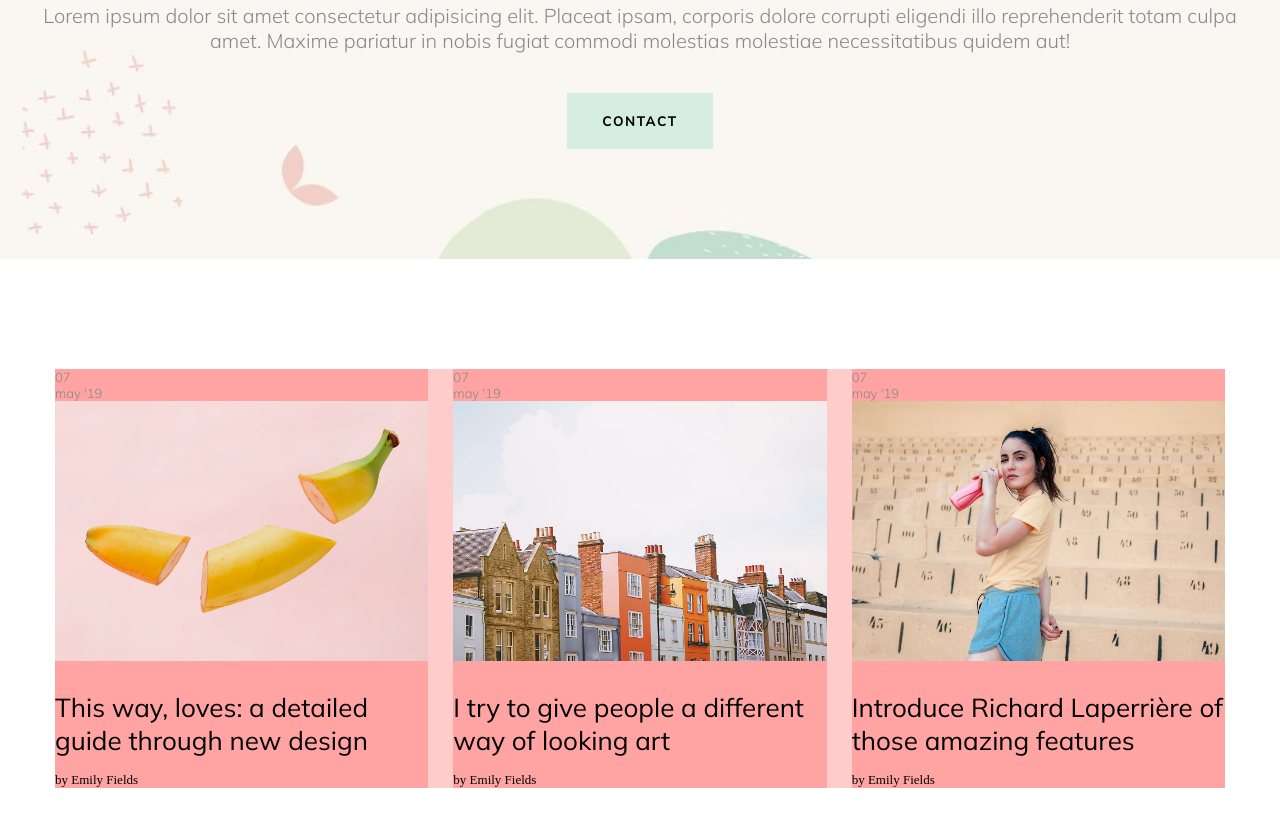
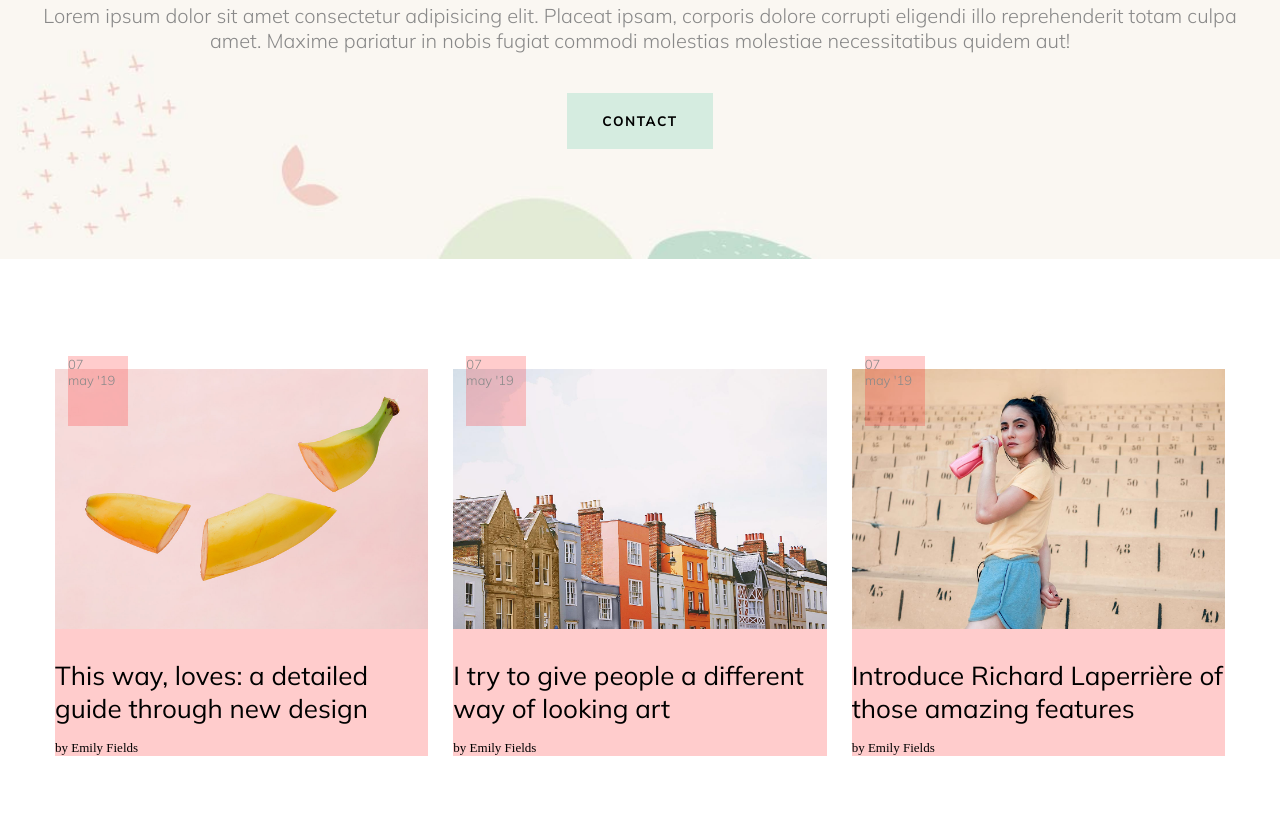
Before and after one commit to C-Bertotti/proj-html-vuejs, a website: page index.html in a window 1280 px wide. Shown: the part 2576-3402 px from the top of the page. Drawn offline with nearby package versions, Linux system fonts and the light colour scheme; a web font is replaced by a local one.

Commit message:
Modificato colore #D8F0E3 in #F77B72
variabile $primaryColorLight

```diff
--- a/index.html
+++ b/index.html
@@ -132,13 +132,10 @@
                     </div>
                 </section>
                 <section id="blog">
-                    <div class="container container--s debug">
+                    <div class="container container--s">
                         <article class="debug">
                             <a href="#">
-                                <div class="date">
-                                    <p class="day">07</p>
-                                    <p class="month">may '19</p>
-                                </div>
+
                                 <div class="img__wrapper">
                                     <img src="img/blog/blog-1.jpg" alt="">
                                 </div>
@@ -147,15 +144,21 @@
                                     <h6>This way, loves: a detailed guide through new design</h6>
                                     <p>by <a href="#" class="author">Emily Fields</a></p>
                                 </div>
+
+                                <div class="date debug">
+                                    <div class="day">
+                                        <p>07</p>
+                                    </div>
+                                    <div class="month">
+                                        <p>may '19</p>
+                                    </div>
+                                </div>
                             </a>
                         </article>
 
                         <article class="debug">
                             <a href="#">
-                                <div class="date">
-                                    <p class="day">07</p>
-                                    <p class="month">may '19</p>
-                                </div>
+
                                 <div class="img__wrapper">
                                     <img src="img/blog/blog-2.jpg" alt="">
                                 </div>
@@ -164,15 +167,21 @@
                                     <h6>I try to give people a different way of looking art</h6>
                                     <p>by <a href="#" class="author">Emily Fields</a></p>
                                 </div>
+
+                                <div class="date debug">
+                                    <div class="day">
+                                        <p>07</p>
+                                    </div>
+                                    <div class="month">
+                                        <p>may '19</p>
+                                    </div>
+                                </div>
                             </a>
                         </article>
 
                         <article class="debug">
                             <a href="#">
-                                <div class="date">
-                                    <p class="day">07</p>
-                                    <p class="month">may '19</p>
-                                </div>
+
                                 <div class="img__wrapper">
                                     <img src="img/blog/blog-3.jpg" alt="">
                                 </div>
@@ -180,6 +189,15 @@
                                 <div class="caption">
                                     <h6>Introduce Richard Laperrière of those amazing features</h6>
                                     <p>by <a href="#" class="author">Emily Fields</a></p>
+                                </div>
+
+                                <div class="date debug">
+                                    <div class="day">
+                                        <p>07</p>
+                                    </div>
+                                    <div class="month">
+                                        <p>may '19</p>
+                                    </div>
                                 </div>
                             </a>
                         </article>
--- a/src/Partials/_blog.scss
+++ b/src/Partials/_blog.scss
@@ -6,10 +6,20 @@
 
     article {
         width: calc( ( 100% - (25px * 2) ) / 3);
+        position: relative;
+
+        .date {
+            width: 60px;
+            height: 70px;
+            position: absolute;
+            top: -13px;
+            left: 13px;
+        }
 
         .img__wrapper {
             overflow: hidden;
             height: 260px;
+            z-index: -3;
 
             img {
                 width: 100%;
--- a/src/Partials/_variables.scss
+++ b/src/Partials/_variables.scss
@@ -2,7 +2,7 @@
     //Primary
     $primaryColor: #D5ECE0;
     $primaryColorDark: #C0E1CF;
-    $primaryColorLight: #D8F0E3;
+    $primaryColorLight: #F77B72;
 
     //Secondary
     $secondaryColor: #F2D0C7;
```
Also changed, not shown: dist/style.css.
